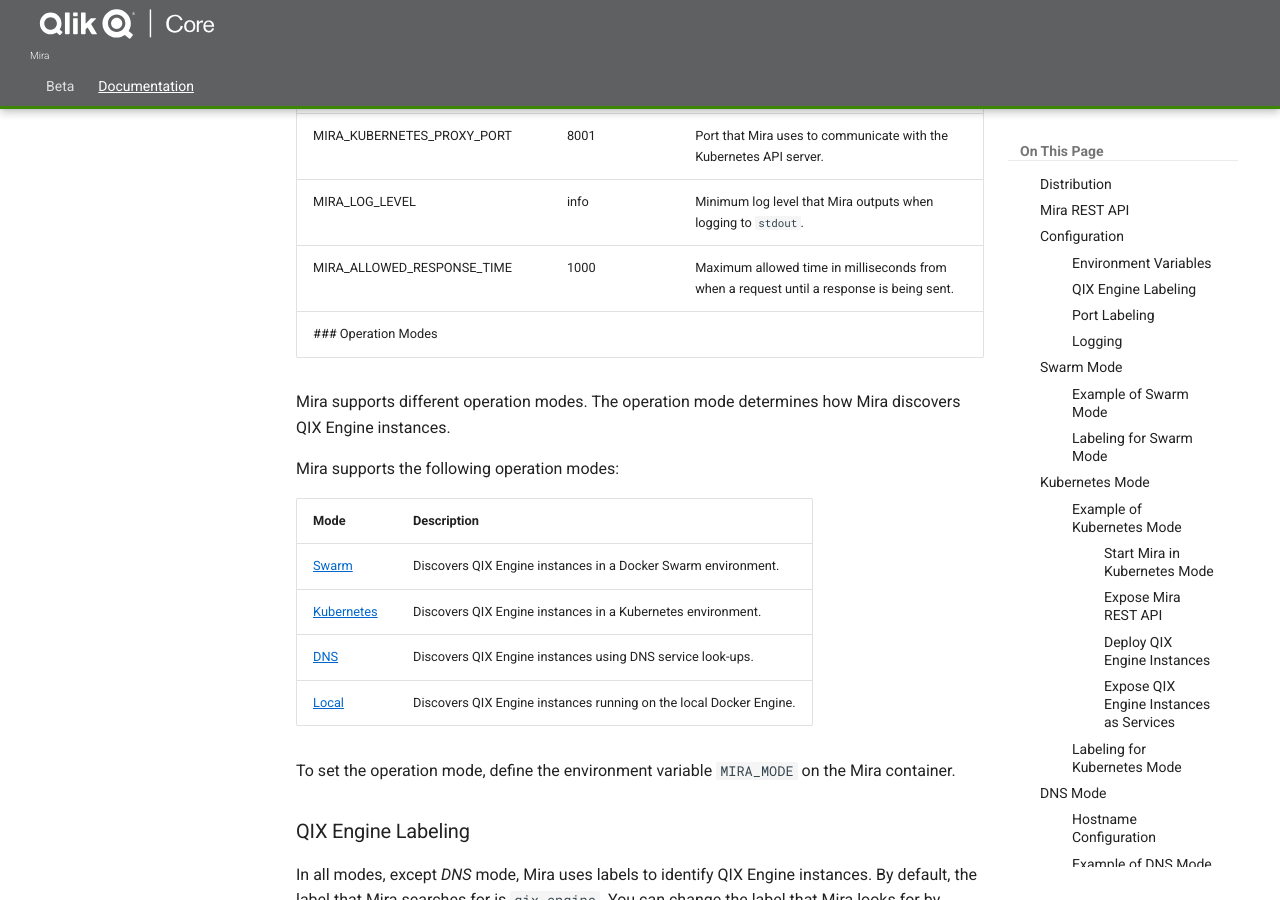
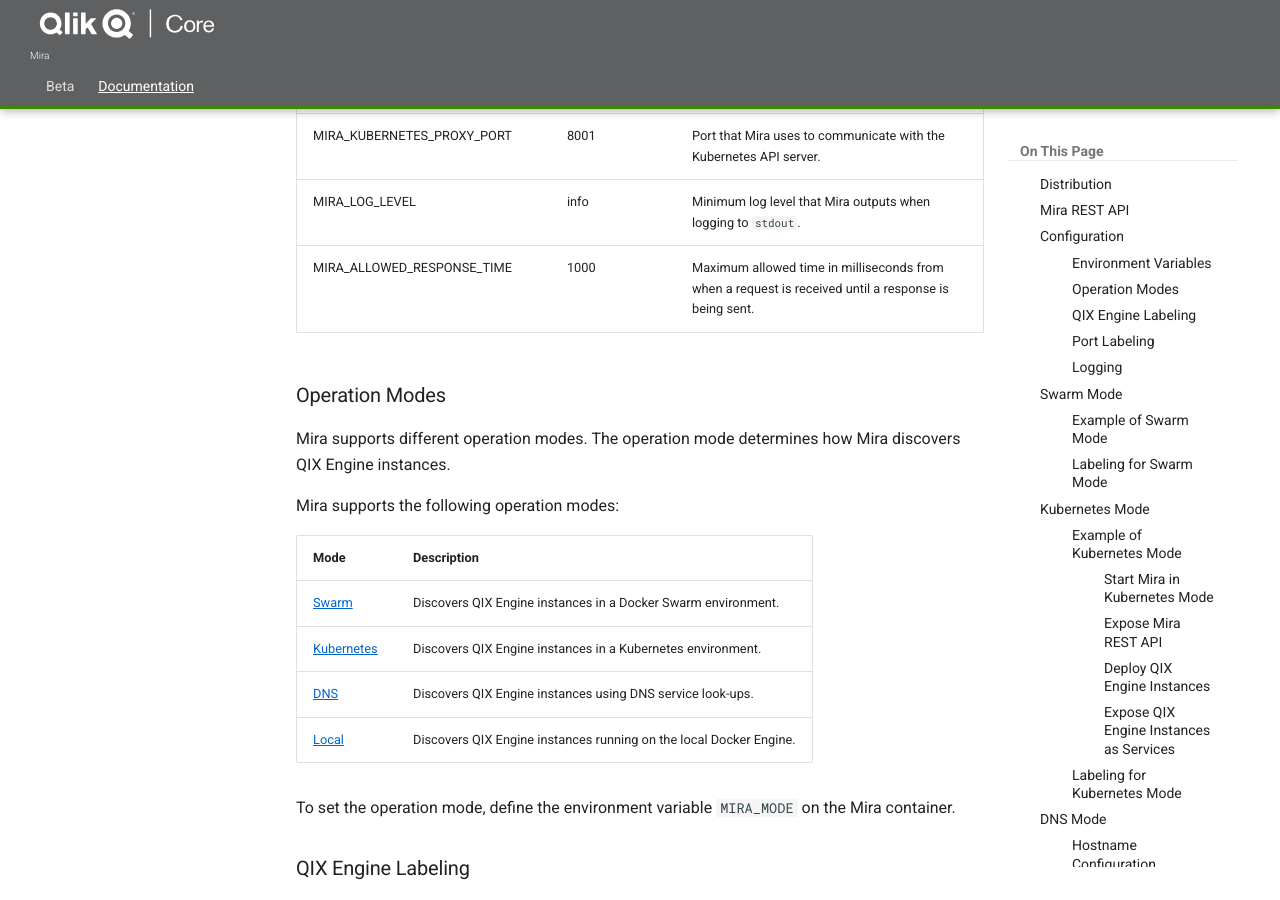
Before and after one commit to qlik-oss/core-website, an MkDocs documentation site: the page built from docs/docs/services/mira.md, in a window 1280 px wide and 900 px high, scrolled down 1450 px. Built offline with MkDocs 1.6.1 and Material for MkDocs 9.7.7, drawn with Linux system fonts in a browser that asks for light colours; old or Windows-style settings are respelled for this version of MkDocs.

```diff
--- a/docs/docs/services/mira.md
+++ b/docs/docs/services/mira.md
@@ -36,7 +36,8 @@ The following environment variables can optionally be set:
 | MIRA_ENGINE_UPDATE_INTERVAL           | 10000                    | Interval in milliseconds for updating health and metrics for QIX Engine instances. |
 | MIRA_KUBERNETES_PROXY_PORT            | 8001                    | Port that Mira uses to communicate with the Kubernetes API server. |
 | MIRA_LOG_LEVEL                        | info                    | Minimum log level that Mira outputs when logging to `stdout`. |
-| MIRA_ALLOWED_RESPONSE_TIME            | 1000                    | Maximum allowed time in milliseconds from when a request until a response is being sent.
+| MIRA_ALLOWED_RESPONSE_TIME            | 1000                    | Maximum allowed time in milliseconds from when a request is received until a response is being sent. |
+
 ### Operation Modes
 
 Mira supports different operation modes. The operation mode determines how Mira discovers QIX Engine instances.
```
